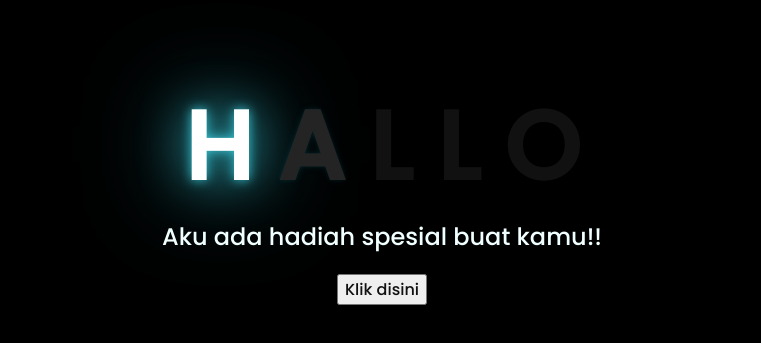
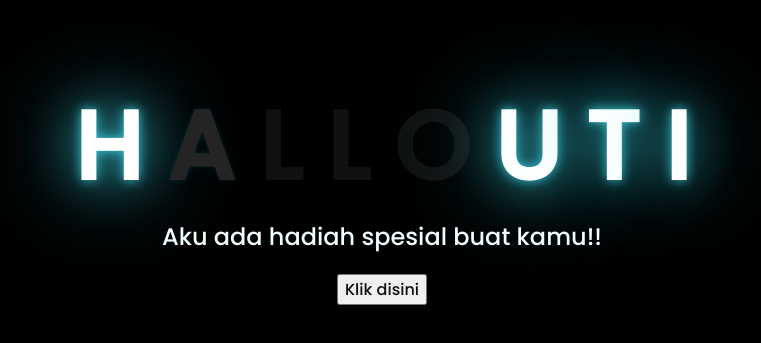
Before and after one commit to Didy06/Ulti, a plain HTML site: page index.html in a window 1280 px wide. Shown: the part 219-562 px from the top of the page, without its empty margins (266-1027 px from the left). Drawn offline with Linux system fonts and the light colour scheme.

Commit message:
index.html

```diff
--- a/index.html
+++ b/index.html
@@ -6,7 +6,7 @@
     <meta name="viewport" content="width=device-width, initial-scale=1.0">
     <link rel="stylesheet" href="css/style.css">
     <link rel="icon" href="img/flowers.png" type="image/x-icon">
-    <title>Flowers</title>
+    <title>Untuk Utiii</title>
 </head>
 <body>
     <div class="greetings">
@@ -16,6 +16,9 @@
         <span>L</span>
         <span>L</span>
         <span>O</span>
+        <span>U</span>
+        <span>T</span>
+        <span>I</span>
     </div>
     <div class="description">
         <span>Aku ada hadiah spesial buat kamu!!</span>
```
